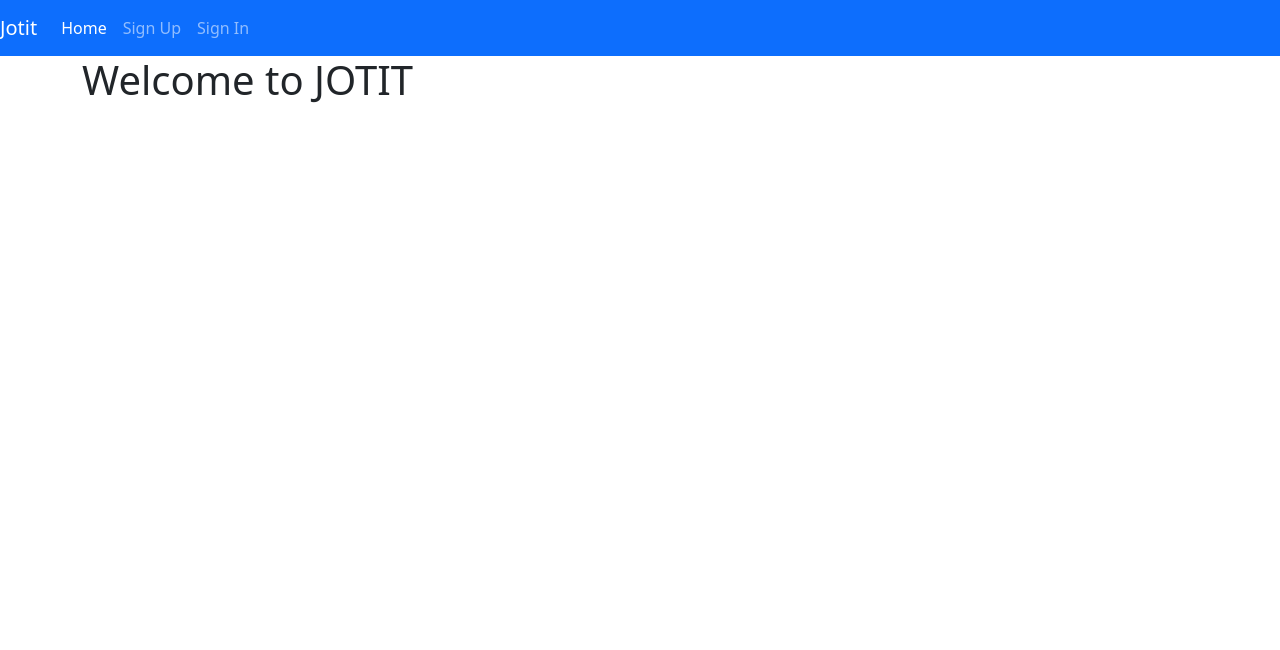
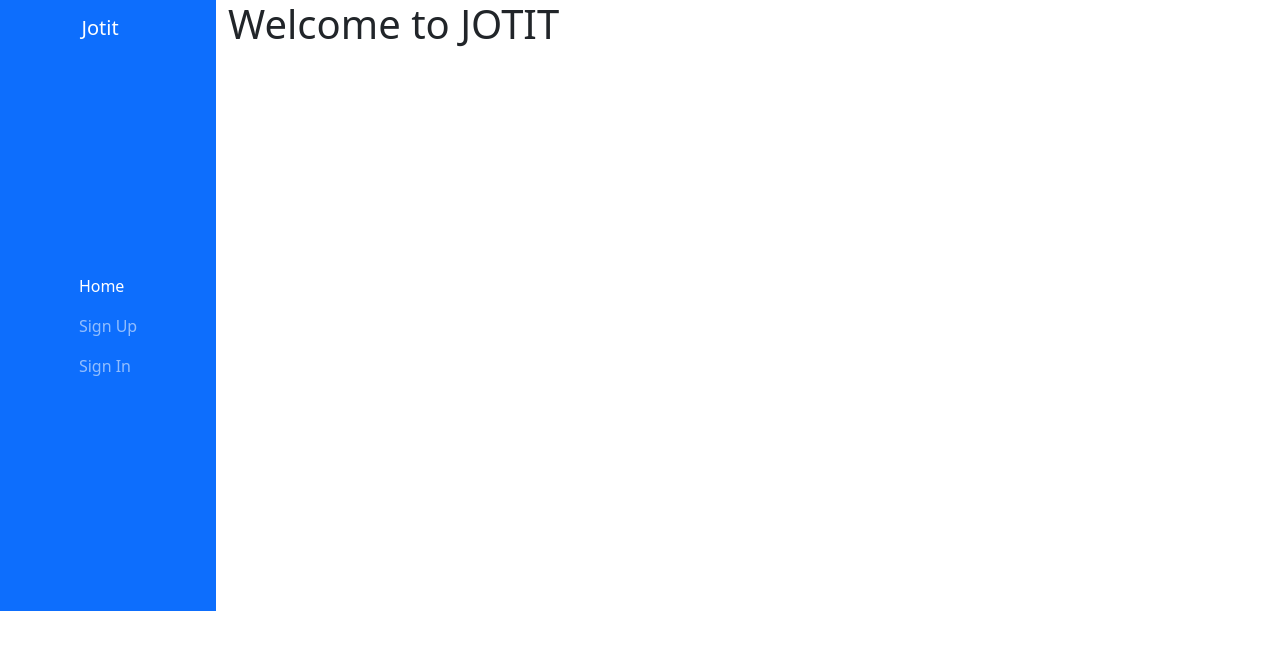
Before and after one commit to house-slytherin/project-frontend, a React (Create React App) app: page / in a window 1280 px wide. Shown: the top 650 px of the page. Built offline with nearby package versions, Linux system fonts and the light colour scheme.

Commit message:
Navbar vertical styles

```diff
--- a/src/App.js
+++ b/src/App.js
@@ -49,6 +49,7 @@ class App extends Component {
 
     return (
       <Fragment>
+        <div className="grid-container">
           <Header user={user} />
 	      {msgAlerts.map((msgAlert) => (
             <AutoDismissAlert
@@ -131,6 +132,8 @@ class App extends Component {
               )}
             />
           </main>
+
+        </div>
       </Fragment>
     )
   }
--- a/src/index.scss
+++ b/src/index.scss
@@ -1 +1,38 @@
-@import '~bootstrap/scss/bootstrap';
+@import "~bootstrap/scss/bootstrap";
+
+.item1 {
+  grid-area: menu;
+  grid-column-start: 1;
+  grid-column-end: 2;
+}
+.item2 {
+  grid-area: main;
+}
+.item2 {
+  grid-area: footer;
+}
+
+.grid-container {
+  display: grid;
+  grid-template-rows: 611px 0px;
+  grid-template-areas:
+    "menu main main main main main"
+    "menu main main main main main"
+    "menu footer footer footer footer footer";
+  // background-color: #7cd1b8;
+}
+
+.grid-container > div {
+  background-color: rgba(255, 255, 255, 0.8);
+  text-align: center;
+  padding: 20px 0;
+  font-size: 30px;
+}
+
+.navbar {
+  flex-direction: column;
+
+  .navbar-nav {
+    flex-direction: column !important;
+  }
+}
```
Lines whose indentation alone changed are shown as unchanged.
